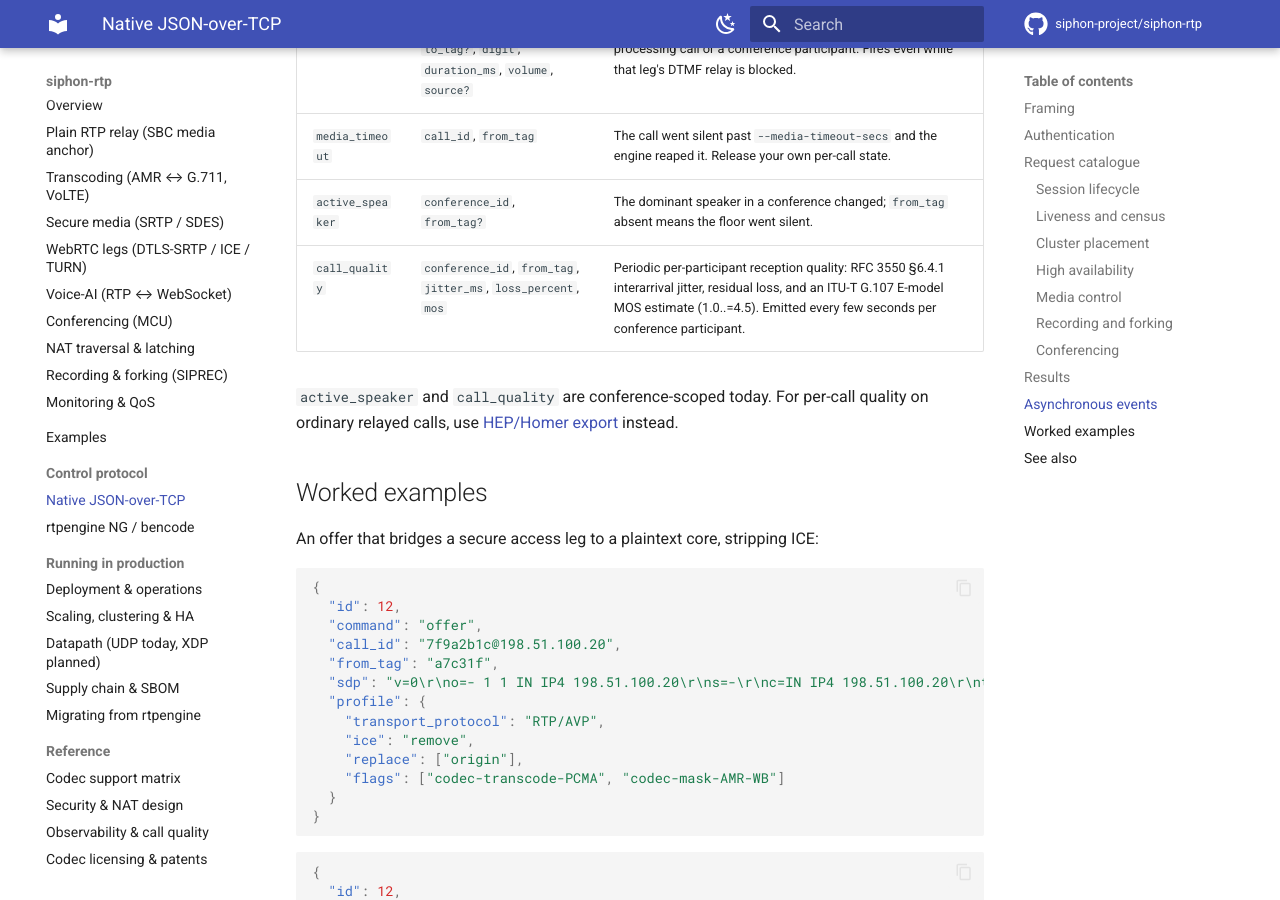
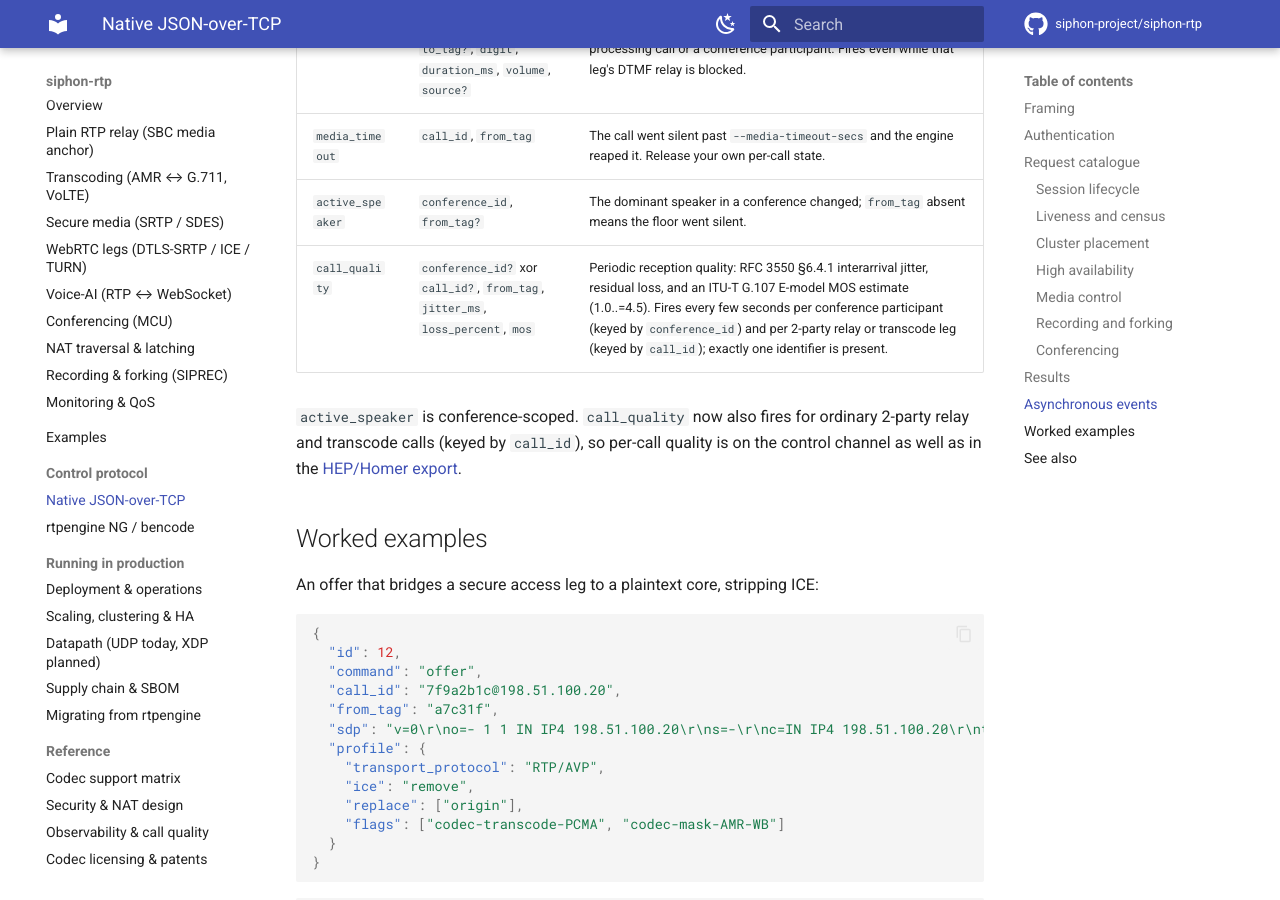
Before and after one commit to siphon-project/siphon-rtp, an MkDocs documentation site: the page built from docs/control/json.md, in a window 1280 px wide and 900 px high, scrolled down 7298 px. Built offline with MkDocs 1.6.1 and Material for MkDocs 9.7.7, drawn with Linux system fonts in a browser that asks for light colours; comment, search, counter and statistics services are not loaded.

Commit message:
docs: note call_quality now fires for 2-party relay and transcode legs (keyed by call_id, conference_id xor call_id) (#94)

```diff
--- a/docs/control/json.md
+++ b/docs/control/json.md
@@ -206,10 +206,11 @@ Events are pushed down the same TCP connection, tagged on `"event"`, with no `id
 | `dtmf` | `call_id`, `from_tag`, `to_tag?`, `digit`, `duration_ms`, `volume`, `source?` | An RFC 4733 telephone-event completed on a leg of a media-processing call or a conference participant. Fires even while that leg's DTMF relay is blocked. |
 | `media_timeout` | `call_id`, `from_tag` | The call went silent past `--media-timeout-secs` and the engine reaped it. Release your own per-call state. |
 | `active_speaker` | `conference_id`, `from_tag?` | The dominant speaker in a conference changed; `from_tag` absent means the floor went silent. |
-| `call_quality` | `conference_id`, `from_tag`, `jitter_ms`, `loss_percent`, `mos` | Periodic per-participant reception quality: RFC 3550 §6.4.1 interarrival jitter, residual loss, and an ITU-T G.107 E-model MOS estimate (1.0..=4.5). Emitted every few seconds per conference participant. |
+| `call_quality` | `conference_id?` xor `call_id?`, `from_tag`, `jitter_ms`, `loss_percent`, `mos` | Periodic reception quality: RFC 3550 §6.4.1 interarrival jitter, residual loss, and an ITU-T G.107 E-model MOS estimate (1.0..=4.5). Fires every few seconds per conference participant (keyed by `conference_id`) and per 2-party relay or transcode leg (keyed by `call_id`); exactly one identifier is present. |
 
-`active_speaker` and `call_quality` are conference-scoped today. For per-call quality on
-ordinary relayed calls, use [HEP/Homer export](../observability.md) instead.
+`active_speaker` is conference-scoped. `call_quality` now also fires for ordinary 2-party relay and
+transcode calls (keyed by `call_id`), so per-call quality is on the control channel as well as in the
+[HEP/Homer export](../observability.md).
 
 ## Worked examples
 
```
Also changed, not shown: docs/cookbook/monitoring.md (+4 -2 lines), docs/observability.md (+3 -1 lines).
